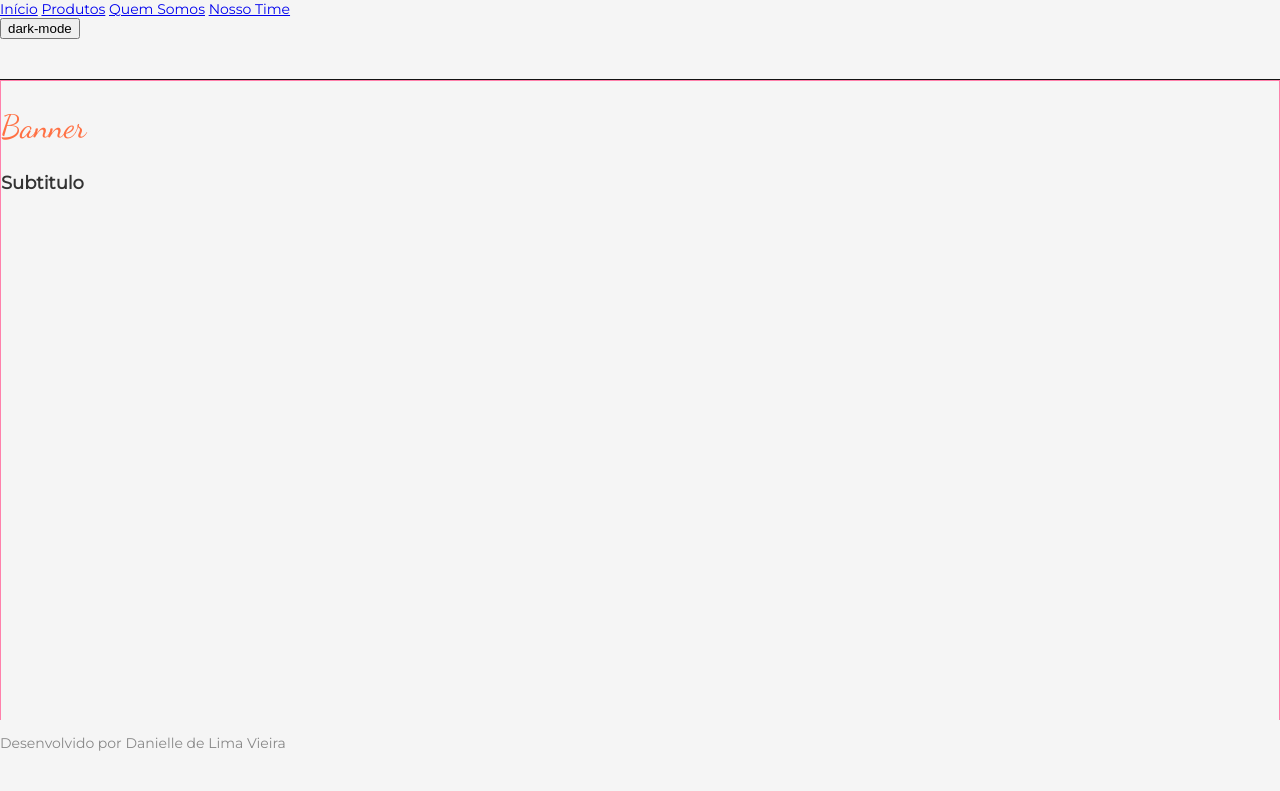
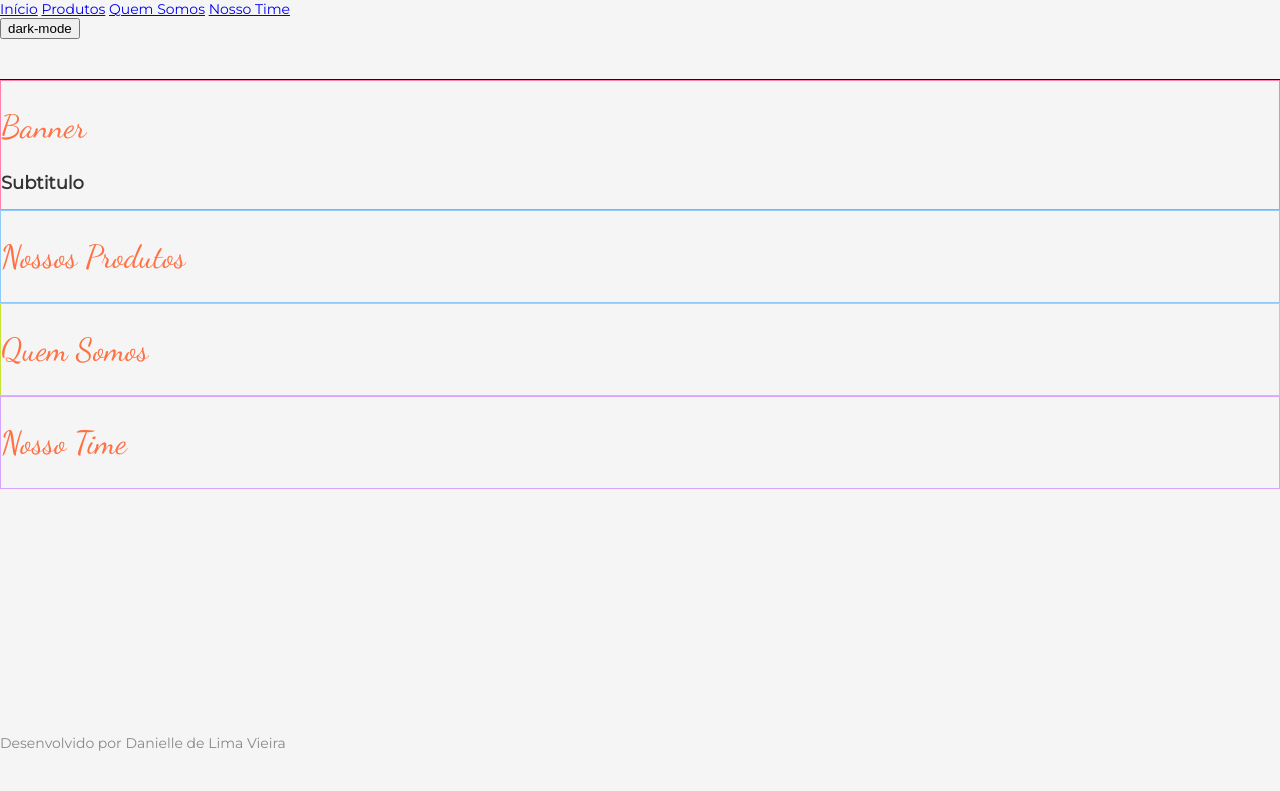
Before and after one commit to DanielleVieira/smarttoday, a plain HTML site: page index.html in a window 1280 px wide. Drawn offline with Linux system fonts and the light colour scheme.

Commit message:
remoção do scrolling das seções

```diff
--- a/css/layout.css
+++ b/css/layout.css
@@ -17,37 +17,24 @@ header {
 
 main {
     grid-area: main;
-    height: 80vh;
-    scroll-snap-type: y mandatory;
-    overflow-y: scroll;
 }
 
 footer {
     grid-area: footer;
 }
 
-section {
-    height: 80vh;
-    scroll-snap-align: start;
-}
-
 .banner {
     border: var(--cor-primaria) solid 1px;
-
 }
 
 .produtos {
     border: var(--cor-secundaria) solid 1px;
-
 }
 
 .quemSomos {
     border: var(--cor-destaque1) solid 1px;
-    height: 200vh;
-
 }
 
 .nossoTime {
     border: var(--cor-destaque2) solid 1px;
-
 }
```
